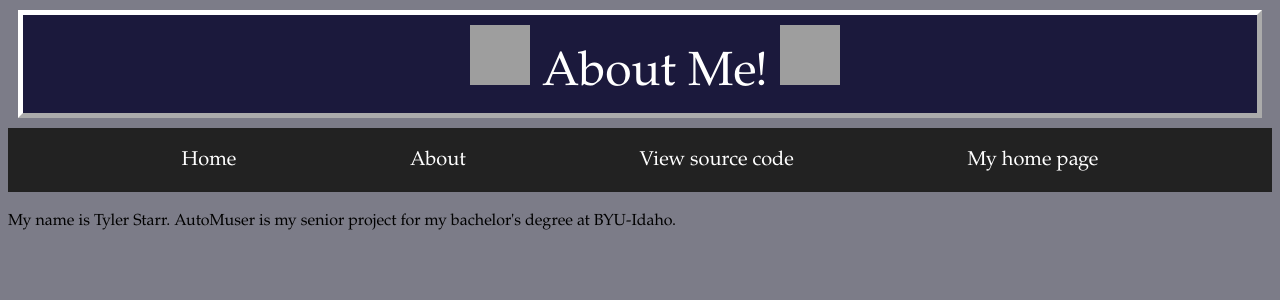
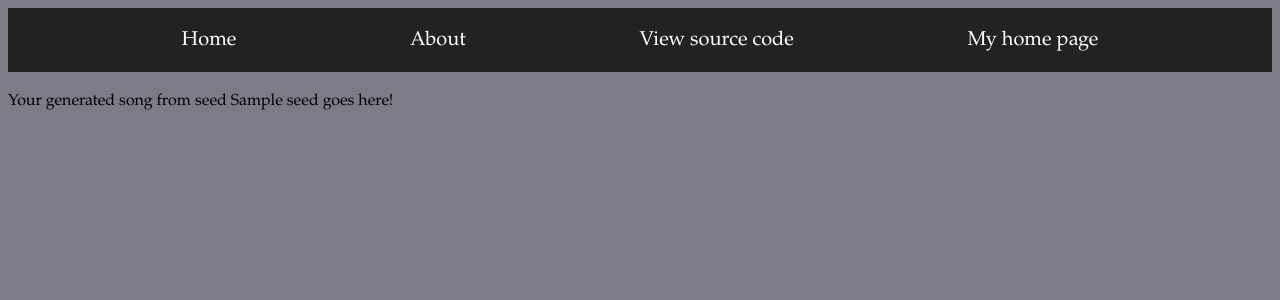
Before and after one commit to sta14031/automuser, a Node server app: template views/pages/view_song.ejs in a window 1280 px wide. Shown: the top 300 px of the page. Run offline with Node 20, Linux system fonts and the light colour scheme; the template is opened without the code that fills it: most values are stand-ins (such as "Sample title", 1, 10 or a date in 2020); grey boxes are pictures that could not be loaded.

Commit message:
Fixed query string passing

```diff
--- a/index.js
+++ b/index.js
@@ -13,9 +13,9 @@ app.set('view engine', 'ejs')
 app.get('/', (req, res) => res.render('pages/index'))
 app.get('/about', (req, res) => res.render('pages/about'))
 app.get('/song', (req, res) => {
-    let seed = req.query.seed
-
-    res.render('pages/view_song')
+    res.render('pages/view_song', {
+      seed : req.query.seed
+    })
 })
 
 function sendToPython() {
--- a/views/pages/view_song.ejs
+++ b/views/pages/view_song.ejs
@@ -2,23 +2,13 @@
 <html>
 <head>
     <link rel="stylesheet" type="text/css" href="stylesheets/main.css" />
-    <title>Song <% seed %></title>
+    <title>Song: <%- seed %></title>
 </head>
 
 <body>
-
-<div id="title">
-<img src="https://1.bp.blogspot.com/-aHOisZDgTsY/U9j7hdY41qI/AAAAAAACTkQ/nzG3yQgc0R8/s1600/3w382233.png" width="60px" height="60px"/>
-About Me!
-<img src="https://1.bp.blogspot.com/-aHOisZDgTsY/U9j7hdY41qI/AAAAAAACTkQ/nzG3yQgc0R8/s1600/3w382233.png" width="60px" height="60px"/>
-</div>
-
 <%- include('../partials/header.ejs') %>
-
 <div>
-    <p>My name is Tyler Starr. AutoMuser is my senior project for my
-        bachelor&apos;s degree at BYU-Idaho.
-    </p>
+    Your generated song from seed <%- seed %> goes here!
 </div>
 
 </body>
```
